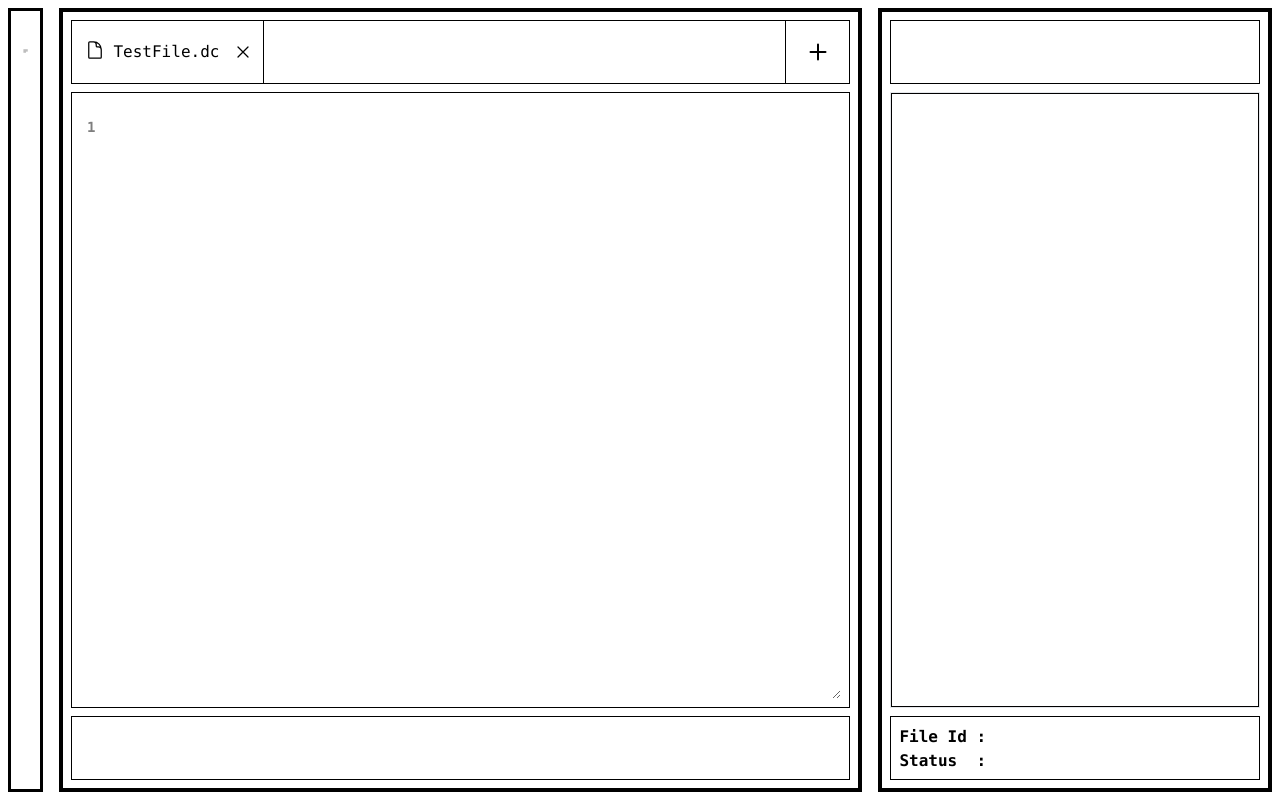
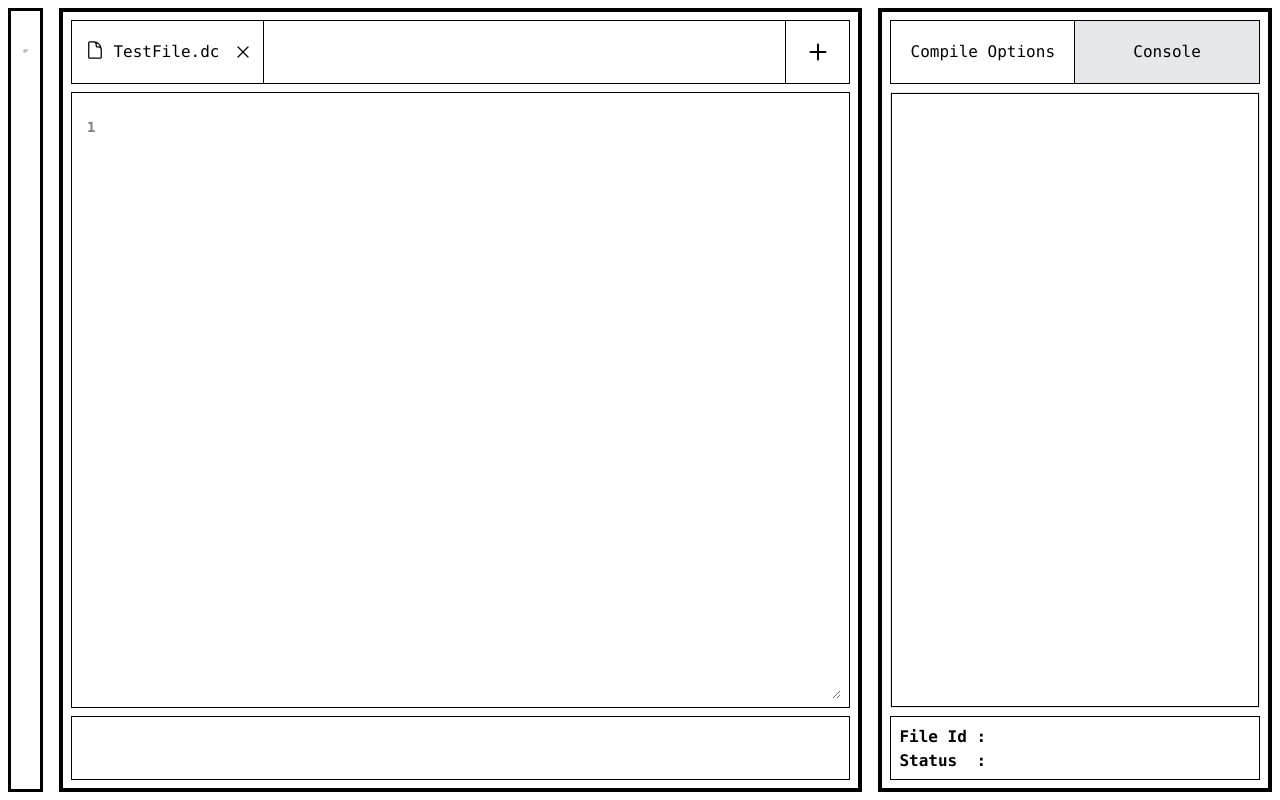
Before and after one commit to Raghav-KM/Code-Editor, a React (Vite) app in the folder frontend/: page / in a window 1280 px wide. Built offline with nearby package versions, Linux system fonts and the light colour scheme; the HTML template or start-up script is replaced by a standard one.

Commit message:
14-08-2024 : B/W UI done

```diff
--- /dev/null
+++ b/frontend/src/components/CompileOptions.tsx
@@ -0,0 +1,27 @@
+export const CompileOptions = () => {
+    return (
+        <div className="w-full h-full border border-black p-2">
+            <div className="w-full h-fit p-4 flex flex-col gap-2 border border-black">
+                <div className="text-xl font-mono font-semibold">
+                    Print Options
+                </div>
+                <div className="flex items-baseline font-mono">
+                    <input type="checkbox" />
+                    <span className="ms-2">Tokenized Code</span>
+                </div>
+                <div className="flex items-baseline font-mono">
+                    <input type="checkbox" />
+                    <span className="ms-2">Parse Tree</span>
+                </div>
+                <div className="flex items-baseline font-mono">
+                    <input type="checkbox" />
+                    <span className="ms-2">Intermediate Code</span>
+                </div>
+                <div className="flex items-baseline font-mono">
+                    <input type="checkbox" />
+                    <span className="ms-2">ASM Code</span>
+                </div>
+            </div>
+        </div>
+    );
+};
--- /dev/null
+++ b/frontend/src/components/OutputOptions.tsx
@@ -0,0 +1,32 @@
+import { useRecoilState } from "recoil";
+import { OutputOptionSelectionAtom } from "../store/atoms/atoms";
+
+export const OutputOptions = () => {
+    const [optionSelection, setOptionSelection] = useRecoilState(
+        OutputOptionSelectionAtom
+    );
+    return (
+        <div className="w-full h-full flex flex-row">
+            <div
+                className={`w-1/2 h-full border-r border-black flex justify-center items-center font-mono font-medium cursor-pointer ${
+                    optionSelection == 1 ? "bg-gray-200" : "hover:bg-gray-200"
+                }`}
+                onClick={() => {
+                    setOptionSelection(1);
+                }}
+            >
+                Compile Options
+            </div>
+            <div
+                className={`w-1/2 h-full flex justify-center items-center cursor-pointer font-mono font-medium ${
+                    optionSelection == 2 ? "bg-gray-200" : "hover:bg-gray-200"
+                }`}
+                onClick={() => {
+                    setOptionSelection(2);
+                }}
+            >
+                Console
+            </div>
+        </div>
+    );
+};
--- a/frontend/src/components/OutputSection.tsx
+++ b/frontend/src/components/OutputSection.tsx
@@ -1,12 +1,19 @@
+import { useRecoilValue } from "recoil";
 import { Console } from "./Console";
 import { ExecutionStatus } from "./ExecutionStatus";
+import { OutputOptions } from "./OutputOptions";
+import { OutputOptionSelectionAtom } from "../store/atoms/atoms";
+import { CompileOptions } from "./CompileOptions";
 
 export const OutputSection = () => {
+    const optionSelection = useRecoilValue(OutputOptionSelectionAtom);
     return (
         <div className="w-full h-full border-4 border-black p-2 flex flex-col gap-2">
-            <div className="w-full min-h-16 border border-black"></div>
+            <div className="w-full min-h-16 border border-black">
+                <OutputOptions />
+            </div>
             <div className="w-full flex-grow h-[81.5vh] max-h-[81.5vh] border ">
-                <Console />
+                {optionSelection == 1 ? <CompileOptions /> : <Console />}
             </div>
             <div className="w-full min-h-16">
                 <ExecutionStatus />
--- a/frontend/src/store/atoms/atoms.ts
+++ b/frontend/src/store/atoms/atoms.ts
@@ -84,3 +84,8 @@ export const CollapseSidebarAtom = atom({
     key: "CollapseSidebarAtom",
     default: true,
 });
+
+export const OutputOptionSelectionAtom = atom({
+    key: "OutputOptionSelectionAtom",
+    default: 2,
+});
```
